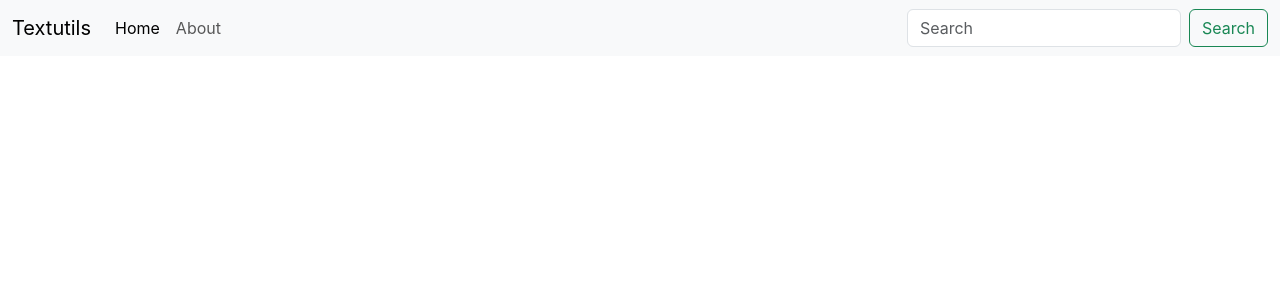
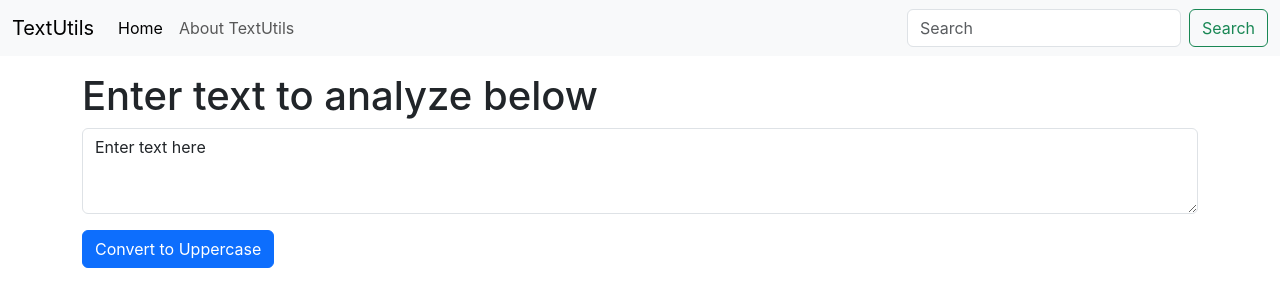
Before and after one commit to AryanManu544/Reactlearningproject--Textutils, a React (Create React App) app: page / in a window 1280 px wide. Shown: the top 306 px of the page. Built offline with nearby package versions, Linux system fonts and the light colour scheme.

Commit message:
Added textform and uppercase button

```diff
--- a/src/App.js
+++ b/src/App.js
@@ -1,30 +1,14 @@
 import './App.css';
+import Navbar from './components/Navbar';
+import Textform from './components/Textform';
 
 function App() {
   return (
     <>
-    <nav className="navbar navbar-expand-lg bg-body-tertiary">
-    <div className="container-fluid">
-      <a className="navbar-brand" href="/">Textutils</a>
-      <button className="navbar-toggler" type="button" data-bs-toggle="collapse" data-bs-target="#navbarSupportedContent" aria-controls="navbarSupportedContent" aria-expanded="false" aria-label="Toggle navigation">
-        <span className="navbar-toggler-icon"></span>
-      </button>
-      <div className="collapse navbar-collapse" id="navbarSupportedContent">
-        <ul className="navbar-nav me-auto mb-2 mb-lg-0">
-          <li className="nav-item">
-            <a className="nav-link active" aria-current="page" href="/">Home</a>
-          </li>
-          <li className="nav-item">
-            <a className="nav-link" href="/">About</a>
-          </li>
-        </ul>
-        <form className="d-flex" role="search">
-          <input className="form-control me-2" type="search" placeholder="Search" aria-label="Search"/>
-          <button className="btn btn-outline-success" type="submit">Search</button>
-        </form>
-      </div>
-    </div>
-  </nav>
+  <Navbar title = "TextUtils" aboutText = "About TextUtils"/>
+  <div className='container my-3'>
+  <Textform heading = "Enter text to analyze below"/>
+  </div>
     </>
   );
 }
--- /dev/null
+++ b/src/components/Navbar.js
@@ -0,0 +1,33 @@
+import React from "react"
+import Proptypes from "prop-types"
+export default function Navbar(props){
+    return(
+        <nav className="navbar navbar-expand-lg bg-body-tertiary">
+    <div className="container-fluid">
+      <a className="navbar-brand" href="/">{props.title}</a>
+      <button className="navbar-toggler" type="button" data-bs-toggle="collapse" data-bs-target="#navbarSupportedContent" aria-controls="navbarSupportedContent" aria-expanded="false" aria-label="Toggle navigation">
+        <span className="navbar-toggler-icon"></span>
+      </button>
+      <div className="collapse navbar-collapse" id="navbarSupportedContent">
+        <ul className="navbar-nav me-auto mb-2 mb-lg-0">
+          <li className="nav-item">
+            <a className="nav-link active" aria-current="page" href="/">Home</a>
+          </li>
+          <li className="nav-item">
+            <a className="nav-link" href="/">{props.aboutText}</a>
+          </li>
+        </ul>
+        <form className="d-flex" role="search">
+          <input className="form-control me-2" type="search" placeholder="Search" aria-label="Search"/>
+          <button className="btn btn-outline-success" type="submit">Search</button>
+        </form>
+      </div>
+    </div>
+  </nav>
+    )
+}
+
+Navbar.propTypes = {
+    title: Proptypes.string,
+    aboutText: Proptypes.string
+}
--- /dev/null
+++ b/src/components/Textform.js
@@ -0,0 +1,21 @@
+import React, {useState} from "react";
+
+export default function Textform(props){
+    const [text,setText] = useState("Enter text here");
+    const handleUpclick = () => {
+        let newtext = text.toUpperCase()
+        setText(newtext)
+    }
+    const handleonChange = (event) => {
+        setText(event.target.value)
+    }
+    return(
+        <div>
+            <h1>{props.heading}</h1>
+            <div class="mb-3">
+            <textarea className="form-control" id="myBox" value= {text} onChange= {handleonChange} rows="3"></textarea>
+            </div>
+            <btn className="btn btn-primary" onClick = {handleUpclick}>Convert to Uppercase</btn>
+        </div>
+    )
+}
```
